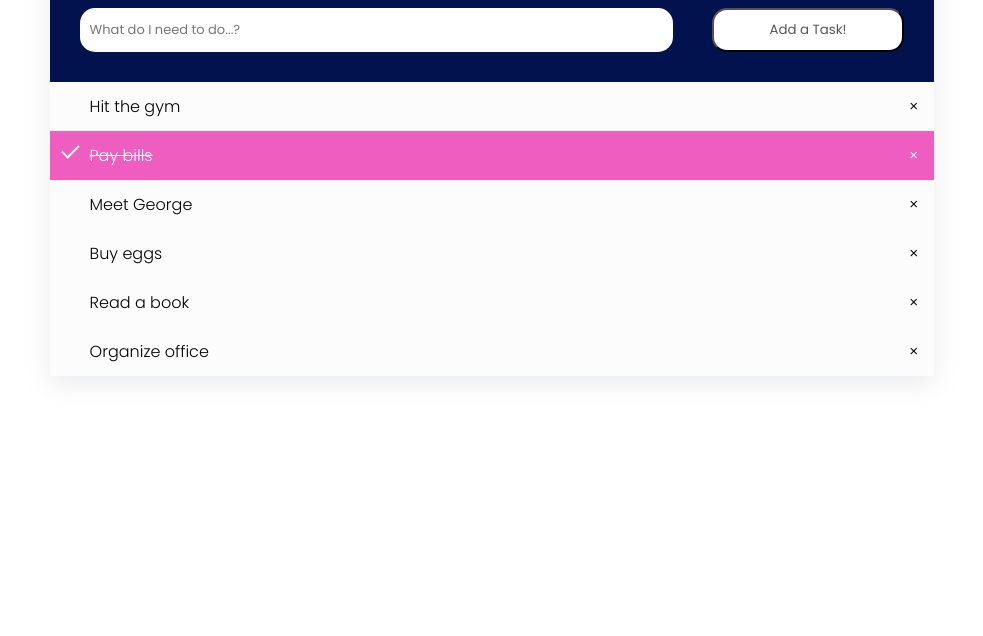
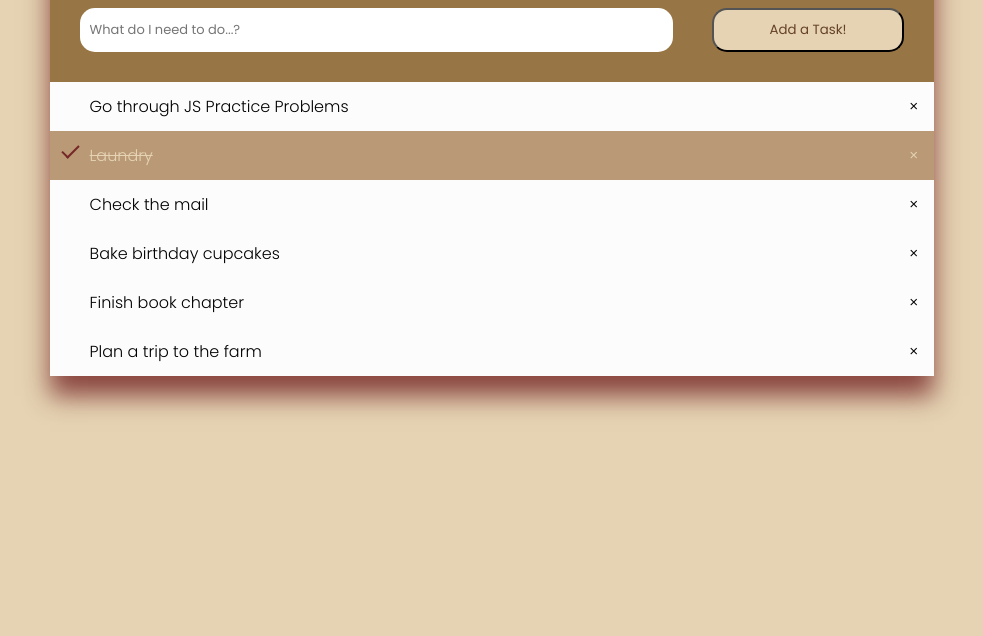
Before and after one commit to Shamayal/To-Do-List, a plain HTML site: page index.html in a window 1280 px wide. Shown: the part 164-800 px from the top of the page, without its empty margins (148-1131 px from the left). Drawn offline with Linux system fonts and the light colour scheme.

Commit message:
Update website navbar, header, and body with stylings and images.

```diff
--- a/index.html
+++ b/index.html
@@ -4,13 +4,15 @@
     <meta charset="UTF-8" />
     <meta http-equiv="X-UA-Compatible" content="IE=edge" />
     <meta name="viewport" content="width=device-width, initial-scale=1.0" />
+    <link rel="icon" type="image/png" href="todotab.png">
+
     <title>My To Do's</title>
     <link rel="preconnect" href="https://fonts.googleapis.com" />
     <link rel="preconnect" href="https://fonts.gstatic.com" crossorigin />
     <link
       href="https://fonts.googleapis.com/css2?family=Poppins:wght@300;400;600&display=swap"
       rel="stylesheet"
-    />
+      />
     <link rel="stylesheet" href="styles/styles.css" />
     <script src="js/script.js" defer></script>
   </head>
@@ -28,12 +30,12 @@
         </div>
       </div>
       <ul id="my-list">
-        <li>Hit the gym</li>
-        <li class="checked">Pay bills</li>
-        <li>Meet George</li>
-        <li>Buy eggs</li>
-        <li>Read a book</li>
-        <li>Organize office</li>
+        <li>Go through JS Practice Problems</li>
+        <li class="checked">Laundry</li>
+        <li>Check the mail</li>
+        <li>Bake birthday cupcakes</li>
+        <li>Finish book chapter</li>
+        <li>Plan a trip to the farm</li>
       </ul>
     </div>
   </body>
--- a/styles/styles.css
+++ b/styles/styles.css
@@ -2,17 +2,20 @@
   font-family: 'Poppins', sans-serif;
 }
 
+body {
+  background-color: #E5D3B3;
+}
 .container {
   width: 70%;
   margin: 0 auto;
   margin-top: 3em;
-    box-shadow: rgba(149, 157, 165, 0.2) 0px 8px 24px;
+  box-shadow: rgba(118, 39, 39, 0.819) 0px 20px 24px;
 }
 /* good website for box shadows: https://getcssscan.com/css-box-shadow-examples */
 
 /* header styling */
 .header {
-    background: #02124f;
+  background: #987544;
   padding: 30px;
   color: #fff;
   text-align: center;
@@ -41,8 +44,8 @@
 .add-button {
   padding: 10px;
   width: 25%;
-    background: white;
-    color: #555;
+  background: #E5D3B3;
+  color: #664229;
   text-align: center;
   cursor: pointer;
   border-radius: 15px;
@@ -51,7 +54,7 @@
 }
 
 .add-button:hover {
-    background-color: #f05dc1;
+  background-color: #B99976;
   color: #fff;
 }
 
@@ -62,7 +65,7 @@
 }
 
 ul li {
-    cursor: pointer;
+  cursor:pointer;
   list-style: none;
   position: relative;
   padding: 12px 8px 12px 40px;
@@ -78,8 +81,8 @@
 
 /* "checked" is a class of the list items only when clicked */
 ul li.checked {
-    background: #f05dc1;
-    color: #fff;
+  background: #B99976;
+  color: #E5D3B3;
   text-decoration: line-through;
 }
 
@@ -87,7 +90,7 @@
 ul li.checked::before {
   content: '';
   position: absolute;
-    border-color: #fff;
+  border-color: rgb(118, 39, 39);
   border-style: solid;
   border-width: 0 2px 2px 0;
   top: 10px;
@@ -105,6 +108,6 @@
 }
 
 .delete:hover {
-    background-color: #f05dc1;
-    color: white;
+  background-color: #E5D3B3;
+  color: #664229;
 }
```
Also changed, not shown: todotab.png (added). Lines whose indentation alone changed are shown as unchanged.
